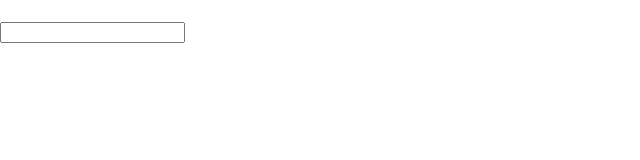
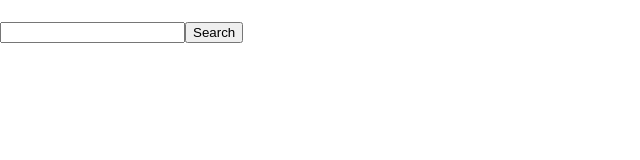
Before and after one commit to nicholasgriffen/react-gbooks, a React (Create React App) app in the folder src/client/bookshelf/: page / in a window 1280 px wide. Shown: the top 160 px of the page, without its empty margins (0-640 px from the left). Built offline with nearby package versions, Linux system fonts and the light colour scheme.

Commit message:
remove debounce

```diff
--- a/src/client/bookshelf/package.json
+++ b/src/client/bookshelf/package.json
@@ -3,7 +3,6 @@
   "version": "0.1.0",
   "private": true,
   "dependencies": {
-    "debounce": "^1.2.0",
     "react": "^16.7.0",
     "react-dom": "^16.7.0",
     "react-scripts": "2.1.3"
@@ -17,6 +16,7 @@
   "eslintConfig": {
     "extends": "react-app"
   },
+  "proxy": "http://localhost:3030",
   "browserslist": [
     ">0.2%",
     "not dead",
--- a/src/client/bookshelf/src/components/App/App.js
+++ b/src/client/bookshelf/src/components/App/App.js
@@ -1,5 +1,4 @@
 import React, { Component } from 'react'
-import { debounce } from 'debounce'
 import Header from '../Header/Header'
 import SearchInput from '../SearchInput/SearchInput'
 import Books from '../Books/Books'
@@ -13,47 +12,29 @@ class App extends Component {
     super()
     this.state = {
       books: [],
-      endpoint: process.env.REACT_APP_API_ENDPOINT
+      endpoint: process.env.REACT_APP_API_ENDPOINT,
     }
   }
 
-  extractBookPropsFromBook(book) {
-    const bookProps = {}
-
-    bookProps.selfLink = book.selfLink
-    bookProps.title = book.volumeInfo.title
-    bookProps.authors = book.volumeInfo.authors
-    bookProps.publisher = book.volumeInfo.publisher
-    bookProps.publishedDate = book.volumeInfo.publishedDate
-    bookProps.thumbnail = book.volumeInfo.imageLinks.thumbnail
-
-    return bookProps
-  }
-
-  onChange = async term => {
-   const books = await fetch(`${this.state.endpoint}/?search=${encodeURIComponent(term)}`)
-   const body = await books.json()
-
-    if (books.status !== 200) {
-      return this.setState({
-        ...this.state,
-        error: body.message
-      })
-    } else {
-      return this.setState({
-        ...this.state,
-        books: body
-      })
-    }
+  onSearchSubmit = term => {
+    return fetch(`${this.state.endpoint}/?search=${encodeURIComponent(term)}`).then(res => {
+     return res.json()
+   }).then(json => {
+     const books = json.items
+    return  this.setState({
+      ...this.state,
+      books
+    })
+   })
   }
 
   render() {
     return (
       <div id='react-app'>
         <Header />
-        <SearchInput onChange={debounce(this.onChange, 500)}/>
-        {this.state.books && <Books
-        books={this.state.books.map(book => this.extractBookPropsFromBook(book))}/>}
+        <SearchInput onSubmit={this.onSearchSubmit}/>
+        {<Books
+        books={this.state.books}/>}
         <Footer />
       </div>
     )
--- a/src/client/bookshelf/src/components/Book/Book.js
+++ b/src/client/bookshelf/src/components/Book/Book.js
@@ -1,10 +1,20 @@
 import React from 'react'
 import PropTypes from 'prop-types'
 
-export default function Book({ selfLink, title, authors, publisher, publishedDate, thumbnail }) {
+export default function Book({book}) {
+    // default props or params likely better solution here
+    // but had difficulty getting past TypeErrors with those solutions
+
+    const title = (book.volumeInfo.title && book.volumeInfo.title !== 'Undefined') ? book.volumeInfo.title : 'Unknown'
+    const authors = book.volumeInfo.authors ? book.volumeInfo.authors : ['Unknown']
+    const thumbnail = book.volumeInfo.imageLinks.thumbnail ? book.volumeInfo.imageLinks.thumbnail : '#'
+    const publisher = book.volumeInfo.publisher ? book.volumeInfo.publisher : 'Unpublished or Unknown'
+    const publishedDate = book.volumeInfo.publishedDate ? book.volumeInfo.publishedDate : 'Unpublished'
+    const selfLink = book.selfLink ? book.selfLink : '#'
+
     return (<li>
                 <h1 className="title">{title}</h1>
-                <h2 className="authors">By: {authors.map((author, index) => <span key={index}>author</span>)}</h2>
+                <h2 className="authors">By: {authors.map((author, index) => <span key={index}>{author}</span>)}</h2>
                 <img className="thumbnail" src={thumbnail} alt={`Cover thumbnail for ${title}`}></img>
                 <p className="publisher">Published by {publisher} on <span className="publishedDate"> {publishedDate}</span></p>
                 <a className="selfLink" href={selfLink}>More info on Google Books</a>
@@ -12,10 +22,16 @@ export default function Book({ selfLink, title, authors, publisher, publishedDat
 }
 
     Book.propTypes = {
+        book: PropTypes.shape({
             selfLink: PropTypes.string.isRequired,
+            volumeInfo: PropTypes.shape({
                 title: PropTypes.string.isRequired,
                 authors: PropTypes.arrayOf(PropTypes.string).isRequired,
                 publisher: PropTypes.string.isRequired,
                 publishedDate: PropTypes.string.isRequired,
+                imageLinks: {
                     thumbnail: PropTypes.string.isRequired
                 }
+            })
+        })
+    }
--- a/src/client/bookshelf/src/components/Books/Books.js
+++ b/src/client/bookshelf/src/components/Books/Books.js
@@ -2,7 +2,7 @@ import React from 'react'
 import Book from '../Book/Book'
 
 export default function Books({ books }) {
-    return (<ul>{books.map((book, index) => (
+    return (books.map((book, index) => (
         <Book key={index} book={book}></Book>
-    ))}</ul>)
+    )))
 }
--- a/src/client/bookshelf/src/components/SearchInput/SearchInput.js
+++ b/src/client/bookshelf/src/components/SearchInput/SearchInput.js
@@ -10,24 +10,30 @@ export default class SearchInput extends React.Component {
     }
 
     onChange = e => {
-        this.props.onChange(e.target.value)
-
         this.setState({
             searchTerm: e.target.value
         })
     }
 
+    onSubmit = e => {
+        e.preventDefault()
+        this.props.onSubmit(this.state.searchTerm)
+    }
+
     render() {
         return (
+        <form onSubmit ={this.onSubmit}>
             <input
                 type="search"
                 onChange={this.onChange}
                 value={this.state.searchTerm}
             ></input>
+            <button>Search</button>
+        </form>
         )
     }
 }
 
 SearchInput.propTypes = {
-    onChange: PropTypes.func.isRequired
+    onSubmit: PropTypes.func.isRequired
 }
```
Also changed, not shown: 1 other file (tests, documents, lock files or other folders). Lines whose indentation alone changed are shown as unchanged.
